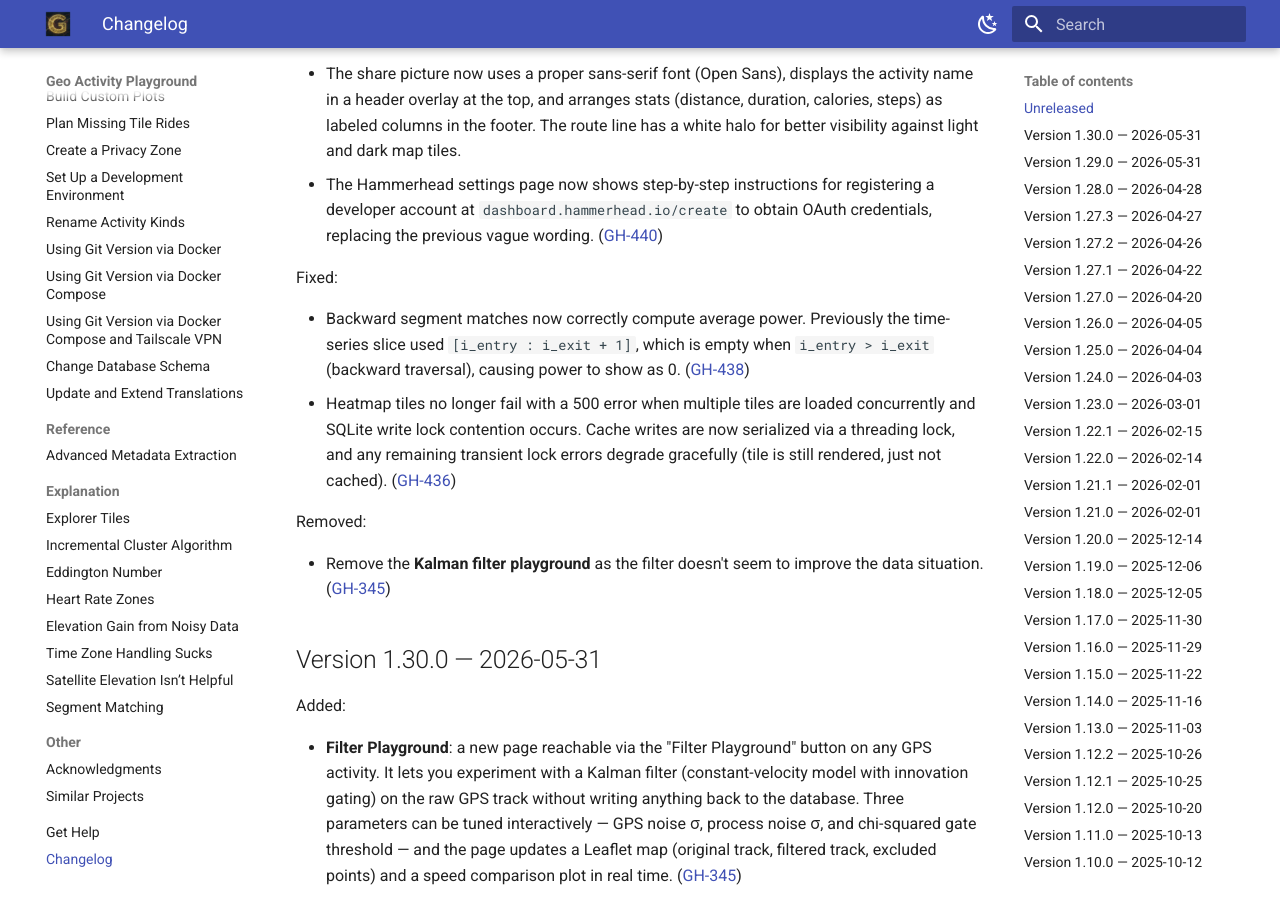
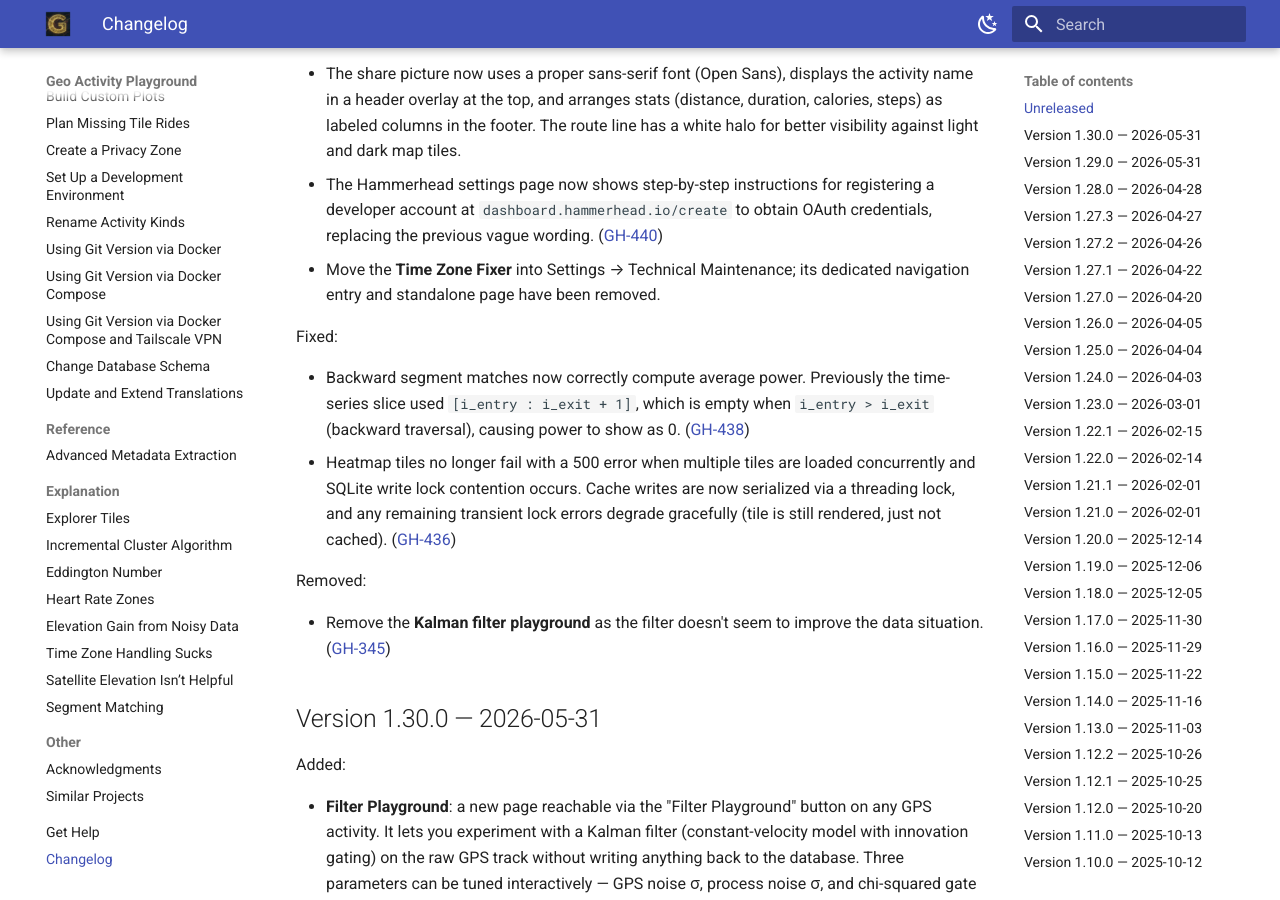
Before and after one commit to martin-ueding/geo-activity-playground, an MkDocs documentation site: the page built from docs/changelog.md, in a window 1280 px wide and 900 px high, scrolled down 302 px. Built offline with MkDocs 1.6.1 and Material for MkDocs 9.7.7, drawn with Linux system fonts in a browser that asks for light colours.

Commit message:
docs: changelog entry for Time Zone Fixer move to Technical Maintenance

```diff
--- a/docs/changelog.md
+++ b/docs/changelog.md
@@ -21,6 +21,7 @@ Changed:
 
 - The share picture now uses a proper sans-serif font (Open Sans), displays the activity name in a header overlay at the top, and arranges stats (distance, duration, calories, steps) as labeled columns in the footer. The route line has a white halo for better visibility against light and dark map tiles.
 - The Hammerhead settings page now shows step-by-step instructions for registering a developer account at `dashboard.hammerhead.io/create` to obtain OAuth credentials, replacing the previous vague wording. ([GH-440](https://github.com/martin-ueding/geo-activity-playground/discussions/440))
+- Move the **Time Zone Fixer** into Settings → Technical Maintenance; its dedicated navigation entry and standalone page have been removed.
 
 Fixed:
 
```
